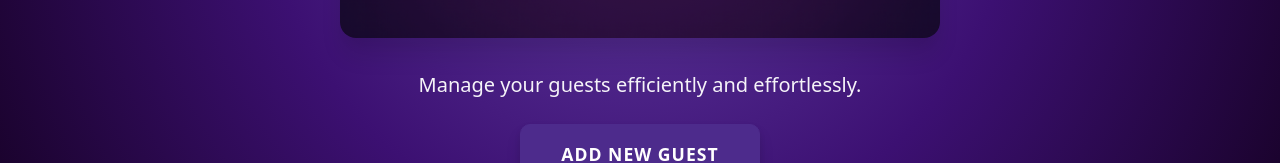
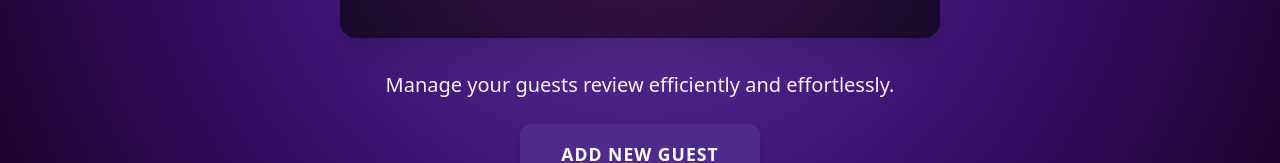
Before and after one commit to buddikag/guestReview, a React (Vite) app in the folder frontend/: page / in a window 1280 px wide. Shown: the part 534-697 px from the top of the page. Built offline with nearby package versions, Linux system fonts and the light colour scheme.

Commit message:
Update Home page: Change description text, update button styling with black text and dark border

```diff
--- a/frontend/src/assets/components/Home.jsx
+++ b/frontend/src/assets/components/Home.jsx
@@ -72,17 +72,19 @@
                     fontSize: '1.25rem',
                     color: '#FFFFFF',
                     marginBottom: '2rem',
-                    opacity: 0.95
-                }}>Manage your guests efficiently and effortlessly.</p>
+                    opacity: 0.95,
+                    fontWeight: 100
+                }}>Manage your guests review efficiently and effortlessly.</p>
 
-                <Link to="/createGuest" className="btn btn-primary btn-lg" style={{
+                <Link to="/createGuest" className="btn btn-primary btn-lg add-guest-btn-home" style={{
                     padding: '1rem 2.5rem',
                     fontSize: '1.1rem',
                     fontWeight: 600,
                     borderRadius: 'var(--radius-md)',
                     boxShadow: 'var(--shadow-lg)',
                     textTransform: 'uppercase',
-                    letterSpacing: '1px'
+                    letterSpacing: '1px',
+                    border: '1px solid #212529'
                 }}>Add New Guest</Link>
             </div>
         </div>
--- a/frontend/src/global-styles.css
+++ b/frontend/src/global-styles.css
@@ -111,6 +111,11 @@
   margin-bottom: 0 !important;
 }
 
+/* Home Page - Add New Guest Button */
+.add-guest-btn-home {
+  color: #000000 !important;
+}
+
 /* Row and Column Spacing - Industry Standards */
 .row {
   margin-left: calc(-1 * var(--spacing-col-gap) / 2);
```
